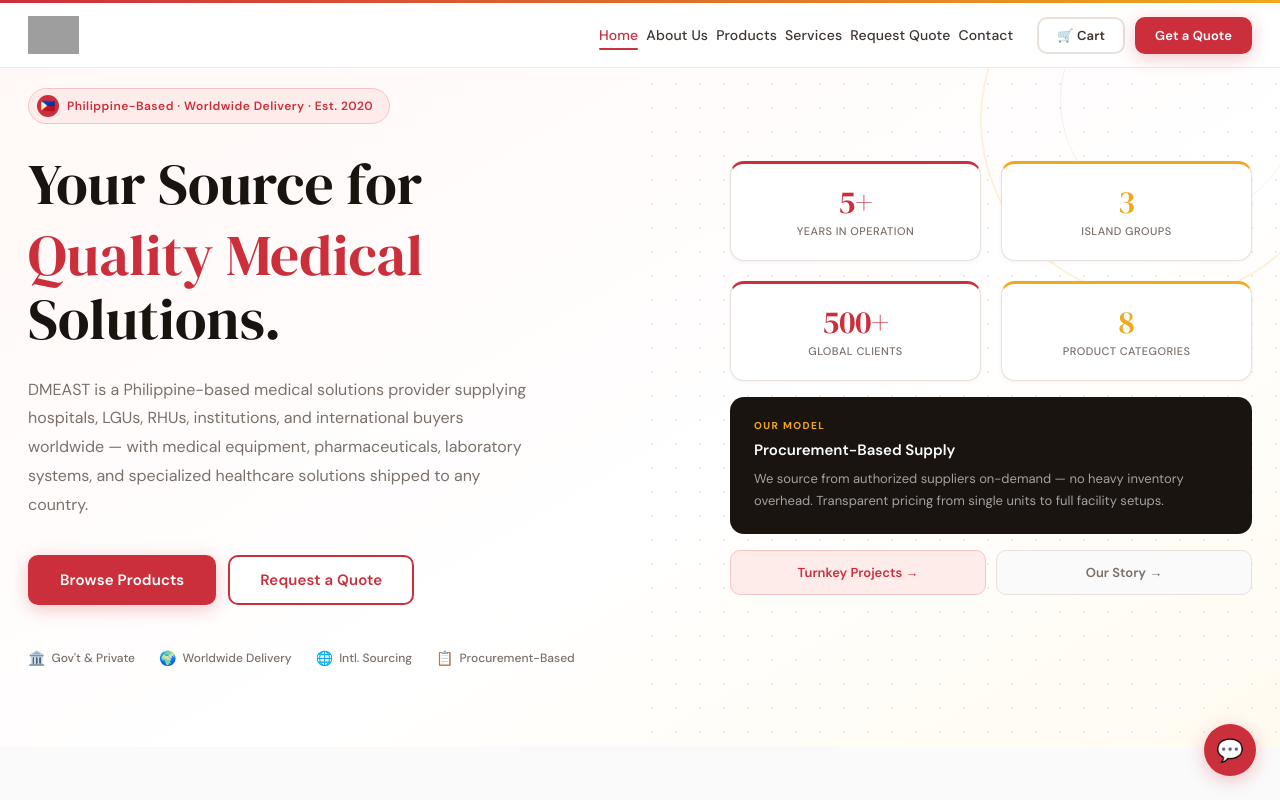
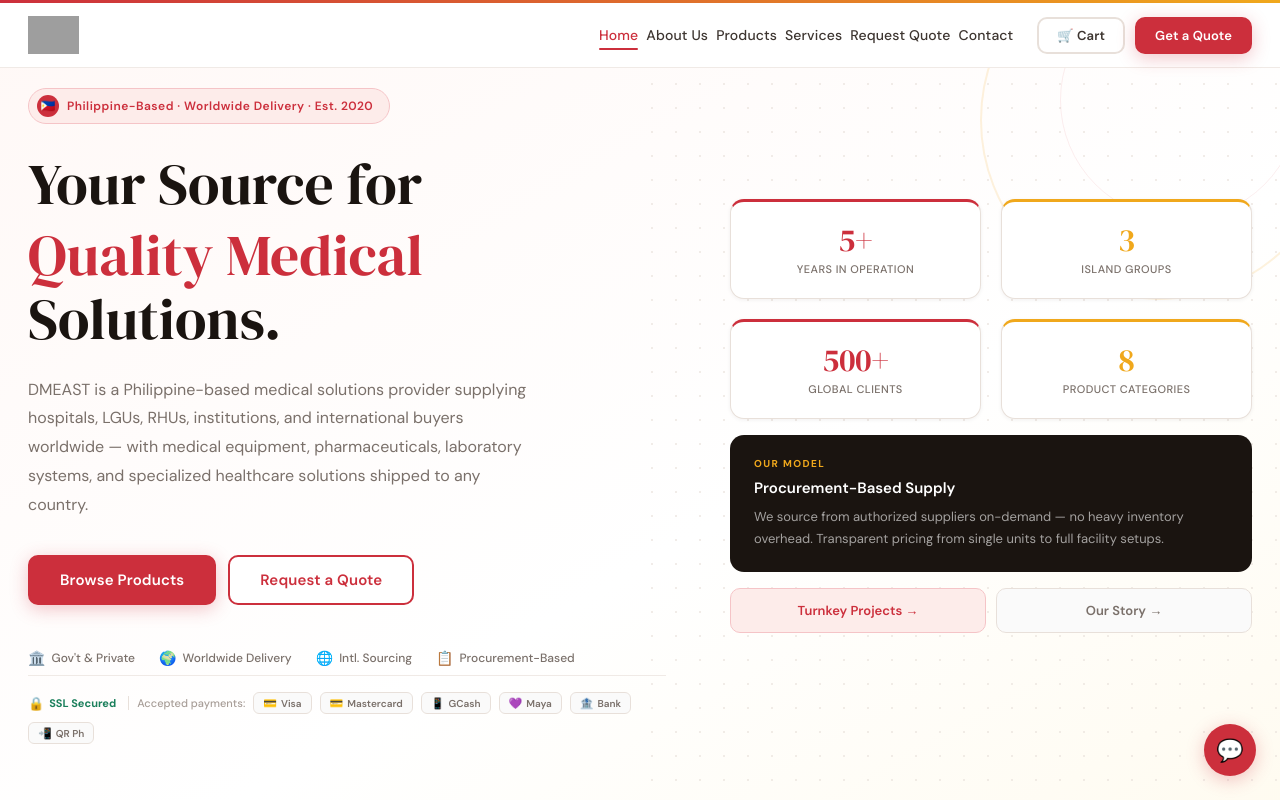
Before and after one commit to dmeastph/dmeast, a React (Vite) app: page / in a window 1280 px wide. Shown: the top 800 px of the page. Built offline with nearby package versions, Linux system fonts and the light colour scheme; grey boxes are pictures that could not be loaded.

Commit message:
trust badges payment logos

```diff
--- a/src/App.jsx
+++ b/src/App.jsx
@@ -43,6 +43,7 @@ const emailjs = {
 const EMAILJS_CONFIG = {
   serviceId:           "service_0hvjrv6",
   templateId:          "template_5r24wue",  // Quote + Order notification → to DMEAST
+  receiptTemplateId:   "template_adb2so7",  // Customer receipt/confirmation
   receiptTemplateId:   "template_adb2so7",  // Customer receipt/confirmation
   publicKey:           "gV5OXqbN2PHond86B",   // ← paste your public key here (from EmailJS → Account)
 };
@@ -857,6 +858,29 @@ function HeroSection({ setPage }) {
                 <div key={label} style={{ display: "flex", alignItems: "center", gap: 6 }}>
                   <span style={{ fontSize: 14 }}>{icon}</span>
                   <span style={{ fontSize: 12, color: ds.color.textMuted, fontWeight: 500 }}>{label}</span>
+                </div>
+              ))}
+            </div>
+
+            {/* Payment trust badges */}
+            <div className="dm-fade-up dm-fade-up-4" style={{ display: "flex", alignItems: "center", gap: 8, flexWrap: "wrap", marginTop: 8, paddingTop: 16, borderTop: `1px solid ${ds.color.borderLight}` }}>
+              <div style={{ display: "flex", alignItems: "center", gap: 5, marginRight: 4 }}>
+                <span style={{ fontSize: 13 }}>🔒</span>
+                <span style={{ fontSize: 11, fontWeight: 700, color: ds.color.success }}>SSL Secured</span>
+              </div>
+              <div style={{ width: 1, height: 14, background: ds.color.border }} />
+              <span style={{ fontSize: 11, color: ds.color.textLight, fontWeight: 500 }}>Accepted payments:</span>
+              {[
+                { icon: "💳", label: "Visa" },
+                { icon: "💳", label: "Mastercard" },
+                { icon: "📱", label: "GCash" },
+                { icon: "💜", label: "Maya" },
+                { icon: "🏦", label: "Bank" },
+                { icon: "📲", label: "QR Ph" },
+              ].map(b => (
+                <div key={b.label} style={{ display: "flex", alignItems: "center", gap: 4, background: ds.color.canvas, border: `1px solid ${ds.color.border}`, borderRadius: ds.radius.sm, padding: "3px 9px" }}>
+                  <span style={{ fontSize: 11 }}>{b.icon}</span>
+                  <span style={{ fontSize: 10, fontWeight: 600, color: ds.color.textMuted }}>{b.label}</span>
                 </div>
               ))}
             </div>
@@ -2362,6 +2386,29 @@ function CartPage({ cart, removeFromCart, updateQty, setPage }) {
               <p style={{ fontSize: 14, color: ds.color.textMuted, marginBottom: 22 }}>
                 Payment instructions will be sent to <strong>{details.email}</strong> after placing your order.
               </p>
+
+              {/* Trust badges row — checkout */}
+              <div style={{ display: "flex", flexWrap: "wrap", gap: 8, marginBottom: 22, padding: "12px 14px", background: ds.color.canvas, borderRadius: ds.radius.md, border: `1px solid ${ds.color.borderLight}`, alignItems: "center" }}>
+                <div style={{ display: "flex", alignItems: "center", gap: 5, marginRight: 4 }}>
+                  <span style={{ fontSize: 14 }}>🔒</span>
+                  <span style={{ fontSize: 11, fontWeight: 700, color: ds.color.success }}>Secure Checkout</span>
+                </div>
+                <div style={{ width: 1, height: 16, background: ds.color.border }} />
+                {[
+                  { icon: "💳", label: "Visa" },
+                  { icon: "💳", label: "Mastercard" },
+                  { icon: "📱", label: "GCash" },
+                  { icon: "💜", label: "Maya" },
+                  { icon: "🏦", label: "Bank Transfer" },
+                  { icon: "📲", label: "QR Ph" },
+                ].map(b => (
+                  <div key={b.label} style={{ display: "flex", alignItems: "center", gap: 4, background: ds.color.white, border: `1px solid ${ds.color.border}`, borderRadius: ds.radius.sm, padding: "4px 10px" }}>
+                    <span style={{ fontSize: 12 }}>{b.icon}</span>
+                    <span style={{ fontSize: 11, fontWeight: 600, color: ds.color.textMuted }}>{b.label}</span>
+                  </div>
+                ))}
+              </div>
+
               <div style={{ display: "grid", gridTemplateColumns: "repeat(3,1fr)", gap: 12, marginBottom: 22 }}>
                 {PAYMENT_METHODS.map(m => (
                   <button key={m.label} onClick={() => setMethod(m.label)} style={{
@@ -2798,6 +2845,47 @@ function Footer({ setPage }) {
           </div>
         </div>
 
+        {/* Trust Badges Row */}
+        <div style={{ margin: "32px 0 0", padding: "20px 0", borderTop: "1px solid rgba(255,255,255,0.08)", borderBottom: "1px solid rgba(255,255,255,0.08)" }}>
+          <div style={{ fontSize: 10, fontWeight: 700, color: "rgba(255,255,255,0.25)", letterSpacing: "0.14em", textTransform: "uppercase", marginBottom: 16, textAlign: "center" }}>Secure Payments & Trusted Logistics</div>
+          <div style={{ display: "flex", flexWrap: "wrap", gap: 10, justifyContent: "center", alignItems: "center" }}>
+
+            {/* SSL Secure */}
+            <div style={{ display: "flex", alignItems: "center", gap: 6, background: "rgba(255,255,255,0.06)", border: "1px solid rgba(255,255,255,0.1)", borderRadius: ds.radius.md, padding: "7px 14px" }}>
+              <span style={{ fontSize: 14 }}>🔒</span>
+              <span style={{ fontSize: 11, fontWeight: 700, color: "rgba(255,255,255,0.6)" }}>SSL Secured</span>
+            </div>
+
+            {/* Payment methods */}
+            {[
+              { icon: "💳", label: "Visa" },
+              { icon: "💳", label: "Mastercard" },
+              { icon: "📱", label: "GCash" },
+              { icon: "💜", label: "Maya" },
+              { icon: "🏦", label: "Bank Transfer" },
+              { icon: "📲", label: "QR Ph" },
+            ].map(b => (
+              <div key={b.label} style={{ display: "flex", alignItems: "center", gap: 5, background: "rgba(255,255,255,0.06)", border: "1px solid rgba(255,255,255,0.1)", borderRadius: ds.radius.md, padding: "7px 14px" }}>
+                <span style={{ fontSize: 13 }}>{b.icon}</span>
+                <span style={{ fontSize: 11, fontWeight: 600, color: "rgba(255,255,255,0.55)" }}>{b.label}</span>
+              </div>
+            ))}
+
+            {/* Shipping partners */}
+            {[
+              { icon: "📦", label: "FedEx" },
+              { icon: "📦", label: "DHL" },
+              { icon: "✈️", label: "Air Cargo" },
+              { icon: "🚢", label: "Sea Cargo" },
+            ].map(b => (
+              <div key={b.label} style={{ display: "flex", alignItems: "center", gap: 5, background: "rgba(255,255,255,0.04)", border: "1px solid rgba(255,255,255,0.07)", borderRadius: ds.radius.md, padding: "7px 14px" }}>
+                <span style={{ fontSize: 13 }}>{b.icon}</span>
+                <span style={{ fontSize: 11, fontWeight: 600, color: "rgba(255,255,255,0.35)" }}>{b.label}</span>
+              </div>
+            ))}
+          </div>
+        </div>
+
         <Divider />
         <div style={{ paddingTop: 20, display: "flex", justifyContent: "space-between", flexWrap: "wrap", gap: 12, alignItems: "center" }}>
           <div style={{ fontSize: 12, color: "rgba(255,255,255,0.25)" }}>© {new Date().getFullYear()} DM EAST. All rights reserved. dmeastph.com</div>
```
